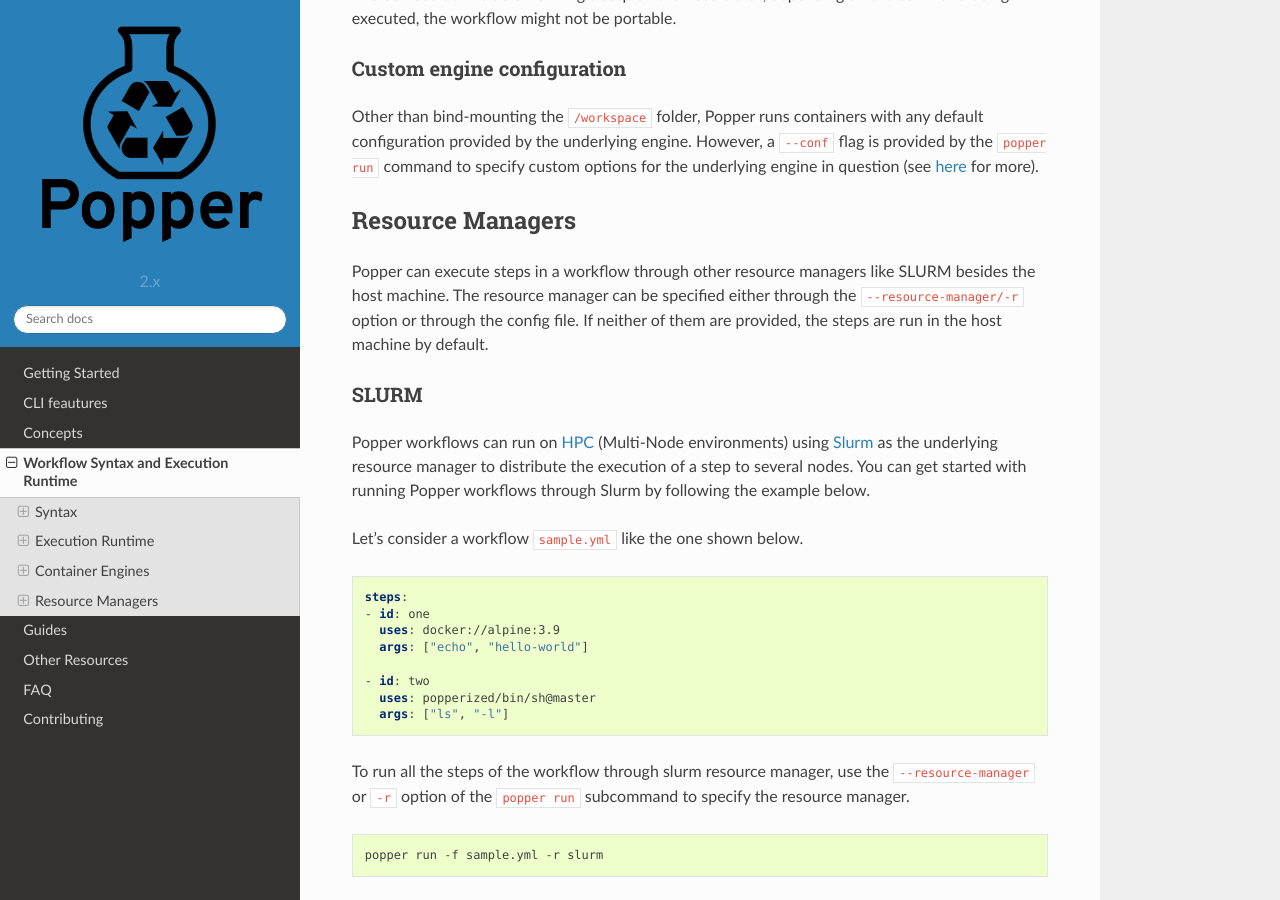
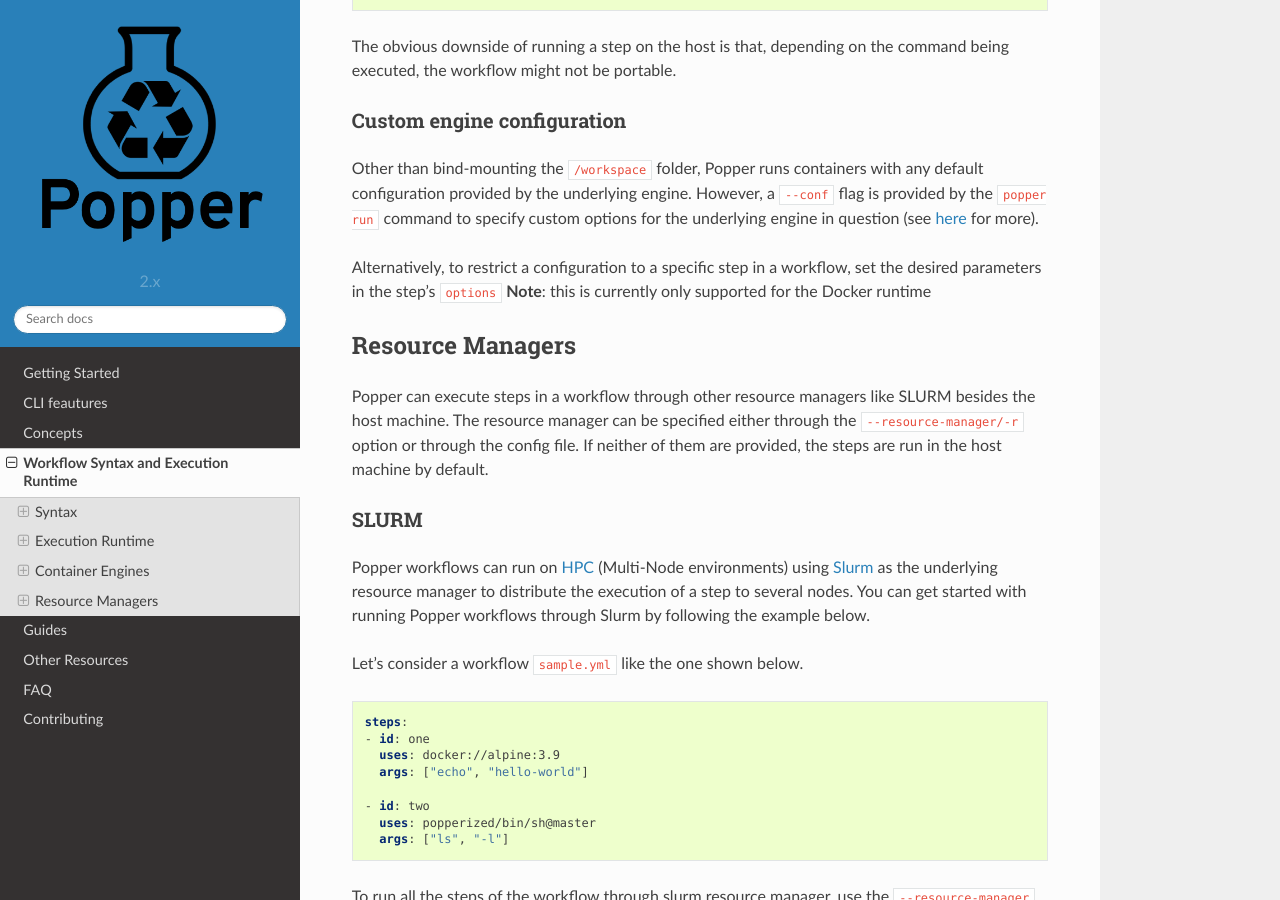
Before and after one commit to getpopper/popper, a Sphinx documentation site: the page built from docs/sections/cn_workflows.md, in a window 1280 px wide and 900 px high, scrolled down 8486 px. Built offline with Sphinx 7.4.7 and the Read the Docs theme 2.0.0, drawn with Linux system fonts in a browser that asks for light colours; some of the changed text lies outside the part shown.

Commit message:
documentation for container options for the Docker runner

```diff
--- a/docs/sections/cn_workflows.md
+++ b/docs/sections/cn_workflows.md
@@ -43,7 +43,9 @@
 | `env`       | **optional** The environment variables to set inside the container's runtime environment. If<br>you need to pass environment variables into a step, make sure it runs a command<br>shell to perform variable substitution. For example, if your `runs` attribute is<br>set to `["sh", "-c"]`, the value of `args` will be passed to `sh -c` and<br>executed in a command shell. Alternatively, if your `Dockerfile` uses an<br>`ENTRYPOINT` to run the same command (`"sh -c"`), `args` will execute in a<br>command shell as well. See [`ENTRYPOINT`](https://docs.docker.com/engine/reference/builder/#entrypoint) for more details. |
 | `secrets`   | **optional** Specifies the names of the secret variables to set in the runtime environment<br>which the container can access as an environment variable. For example,<br>`secrets: ["SECRET1", "SECRET2"]`. |
 | `skip_pull` | **optional** Assume that the given container image already exist and skip pulling it. |
-| `dir`       | **optional** Specifies the working directory for a step. By default, the directory is always `/workspace` if another one is not defined. |
+| `dir`       | **opftional** Specifies the working directory for a step. By default, the directory is always `/workspace` if another one is not defined. |
+| `options`   | **optional** Container configuration options. For instance: `options: {ports: {8888:8888}, interactive: True, tty: True}`.  Currently only supported for the docker runtime. See the parameters of `client.containers.runs()` in the [Docker Python SDK](https://docker-py.readthedocs.io/en/stable/containers.html?highlight=inspect) for the full list of options
+|
 
 ### Referencing images in a step
 
@@ -398,6 +400,11 @@
 
 [engconf]: ./cli_features#customizing-container-engine-behavior
 
+
+Alternatively, to restrict a configuration to a specific step in a workflow, set the desired parameters in the step's `options`
+**Note**: this is currently only supported for the Docker runtime
+
+
 ## Resource Managers
 
 Popper can execute steps in a workflow through other resource managers
```
